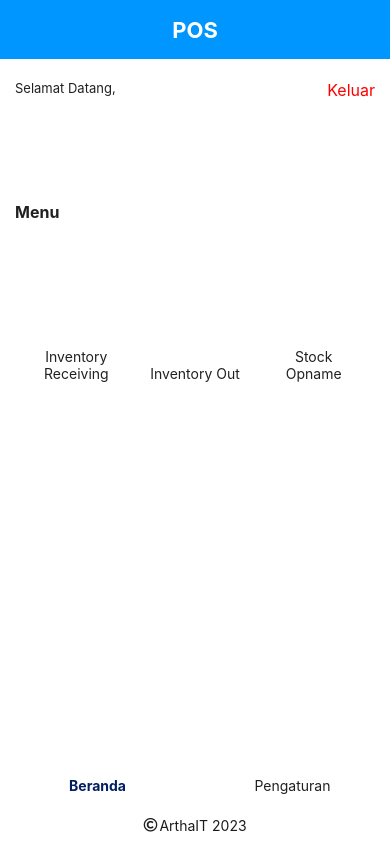
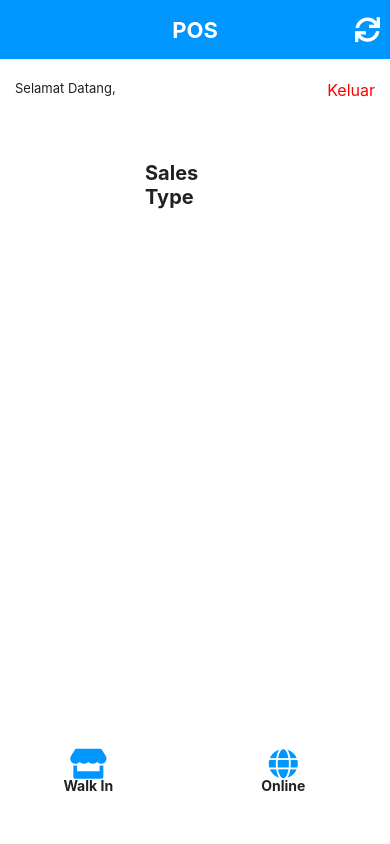
Before and after one commit to emellyo/POS_PROJECT, a React Native app: screen /Home in a window 390 px wide. Built offline with nearby package versions, Linux system fonts and the light colour scheme; what react-native-sqlite-storage would draw is missing.

Commit message:
20230909 - Custom window Home

```diff
--- a/package.json
+++ b/package.json
@@ -10,6 +10,7 @@
     "test": "jest"
   },
   "dependencies": {
+    "@fortawesome/react-native-fontawesome": "^0.3.0",
     "@react-native-async-storage/async-storage": "^1.19.3",
     "@react-native-community/checkbox": "^0.5.16",
     "@react-native-community/netinfo": "^9.4.1",
--- a/src/css/global.js
+++ b/src/css/global.js
@@ -60,9 +60,9 @@ export const globalStyles = StyleSheet.create({
     position: 'absolute',
     fontWeight: 'bold',
     bottom: 10,
-    left: 10,
-    right: 10,
-    color: '#021F61',
+    left: 0,
+    right: '10%',
+    color: '#212121',
     fontSize: 14,
     // justifyContent: 'center',
     // alignItems: 'center',
@@ -104,12 +104,30 @@ export const globalStyles = StyleSheet.create({
     textAlign: 'center',
     alignContent: 'center',
   },
+  menubuttontextonline: {
+    position: 'absolute',
+    bottom: 10,
+    left: 0,
+    right: '10%',
+    //width: 100,
+    color: '#212121',
+    fontSize: 14,
+    // justifyContent: 'center',
+    // alignItems: 'center',
+    textAlign: 'center',
+    alignContent: 'center',
+    fontWeight: 'bold',
+  },
   menuviewhome: {
     flex: 4,
     flexDirection: 'column',
     height: 500,
-    justifyContent: 'center',
+    //justifyContent: 'center',
     backgroundColor: '#FFFFFF',
+    alignItems: 'center',
+    //justifyContent: 'center',
+    alignSelf: 'center',
+    width: '10%',
   },
   menuviewhome2: {
     flex: 1,
@@ -124,9 +142,10 @@ export const globalStyles = StyleSheet.create({
     marginLeft: 0,
     marginTop: 40,
     marginBottom: 20,
-    fontSize: 16,
+    fontSize: 20,
     color: '#212121',
     fontWeight: 'bold',
+    width: 100,
   },
   title1view: {flex: 2, flexDirection: 'row', margin: 0},
   title1text: {color: '#212121', fontSize: 13},
@@ -735,6 +754,16 @@ export const globalStyles = StyleSheet.create({
     height: 30,
     marginBottom: 20,
   },
+  iconmenuwalkin: {
+    width: '10%',
+    height: '20%',
+    marginBottom: '5%',
+  },
+  iconmenuonline: {
+    width: '10%',
+    height: '20%',
+    marginBottom: '5%',
+  },
   LookupcenteredView: {
     flex: 1,
     flexDirection: 'row',
@@ -756,7 +785,7 @@ export const globalStyles = StyleSheet.create({
     width: '90%',
   },
   Lookupmodalheader: {
-    backgroundColor: '#021F61',
+    backgroundColor: '#0096FF',
     width: '100%',
     height: 45,
     justifyContent: 'center',
--- a/src/screens/Home.js
+++ b/src/screens/Home.js
@@ -299,6 +299,11 @@ export default function Home({navigation}) {
       {/* //* BANNER */}
       <SafeAreaView style={globalStyles.bannerhome}>
         <Text style={globalStyles.bannertext}>POS</Text>
+        <View style={{position: 'absolute', right: 10}}>
+          <TouchableOpacity>
+            <Icon name={'sync'} size={25} color="white"></Icon>
+          </TouchableOpacity>
+        </View>
       </SafeAreaView>
       {/* //* BANNER */}
 
@@ -315,10 +320,10 @@ export default function Home({navigation}) {
           </TouchableOpacity>
         </View>
         <SafeAreaView style={globalStyles.menuviewhome}>
-          <Text style={globalStyles.menutitletexthome}>Menu</Text>
-
-          {/* //! MENU ITEM */}
-          <View style={{flex: 3, flexDirection: 'row', marginHorizontal: 2}}>
+          <Text style={globalStyles.menutitletexthome}>Sales Type</Text>
+        </SafeAreaView>
+        {/* //! MENU ITEM */}
+        {/* <View style={{flex: 3, flexDirection: 'row', marginHorizontal: 2}}>
             <TouchableOpacity
               style={globalStyles.menubuttonitemnew}
               onPress={handleInvRec}>
@@ -341,34 +346,36 @@ export default function Home({navigation}) {
               <Image style={globalStyles.iconmenu} />
               <Text style={globalStyles.menubuttontextnew}>Stock Opname</Text>
             </TouchableOpacity>
-          </View>
-          {/* //! MENU ITEM */}
-        </SafeAreaView>
+          </View> */}
+        {/* //! MENU ITEM */}
       </ScrollView>
       {/* //* CONTENT */}
 
       <SafeAreaView style={globalStyles.menuviewhome2}>
         <View style={{flex: 2, flexDirection: 'row', marginHorizontal: 0}}>
-          <TouchableOpacity style={globalStyles.menubuttonitembottom} disabled>
-            <Image style={globalStyles.iconmenu2} />
-            <Text style={globalStyles.menubuttontextselected}>Beranda</Text>
+          <TouchableOpacity style={globalStyles.menubuttonitembottom}>
+            <Icon name={'store'} size={30} color="#0096FF" />
+            <Image style={globalStyles.iconmenuwalkin} />
+            <Text style={globalStyles.menubuttontextselected}>Walk In</Text>
           </TouchableOpacity>
           <TouchableOpacity
             style={globalStyles.menubuttonitembottom}
-            onPress={handleSetting}>
-            <Image style={globalStyles.iconmenu2} />
-            <Text style={globalStyles.menubuttontextnew}>Pengaturan</Text>
+            //onPress={handleSetting}
+          >
+            <Icon name={'globe'} size={30} color="#0096FF" />
+            <Image style={globalStyles.iconmenuonline} />
+            <Text style={globalStyles.menubuttontextonline}>Online</Text>
           </TouchableOpacity>
         </View>
       </SafeAreaView>
 
       {/* //* FOOTER */}
-      <SafeAreaView style={[globalStyles.box5]}>
+      {/* <SafeAreaView style={[globalStyles.box5]}>
         <View style={[globalStyles.footer]}>
           <Icon name={'copyright'} size={14} color="#212121" />
           <Text style={{color: colors.text, paddingLeft: 2}}>ArthaIT 2023</Text>
         </View>
-      </SafeAreaView>
+      </SafeAreaView> */}
       {/* //* FOOTER */}
     </SafeAreaView>
   );
--- a/src/screens/Login.js
+++ b/src/screens/Login.js
@@ -44,7 +44,7 @@ const db = SQLite.openDatabase(
 const Login = ({navigation}) => {
   LogBox.ignoreLogs([
     'Non-serializable values were found in the navigation state',
-    'Image source "null" doesnt exist',
+    'Image source "null" doesn' + '' + 't exist',
   ]);
   useEffect(() => {
     setModalVisible(false);
@@ -361,7 +361,7 @@ const Login = ({navigation}) => {
                   globalStyles.iconinput,
                   {backgroundColor: colors.card},
                 ]}>
-                <Icon name={'user'} size={20} color="#bdbdbd" />
+                <Icon name={'user'} size={20} color="#0096FF" />
               </View>
               <TextInput
                 style={[
@@ -385,7 +385,7 @@ const Login = ({navigation}) => {
                   globalStyles.iconinput,
                   {backgroundColor: colors.card},
                 ]}>
-                <Icon name={'lock'} size={20} color="#bdbdbd" />
+                <Icon name={'lock'} size={20} color="#0096FF" />
               </View>
               <TextInput
                 style={[
@@ -405,7 +405,7 @@ const Login = ({navigation}) => {
                 <Icon
                   name={seePassword ? 'eye' : 'eye-slash'}
                   size={25}
-                  color="#021F61"
+                  color="#0096FF"
                   style={{marginRight: 8}}
                 />
               </TouchableOpacity>
```
Also changed, not shown: 3 other files (tests, documents, lock files or other folders).
